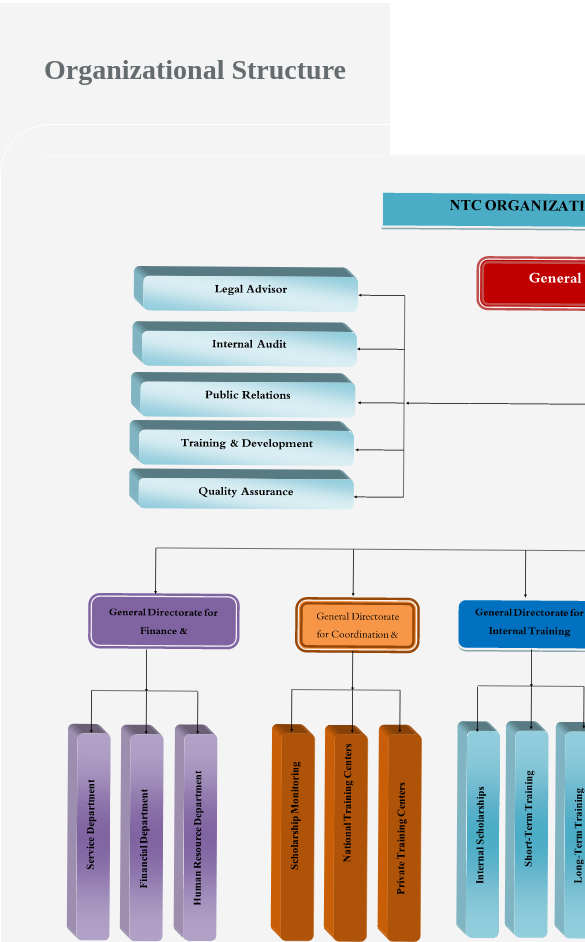
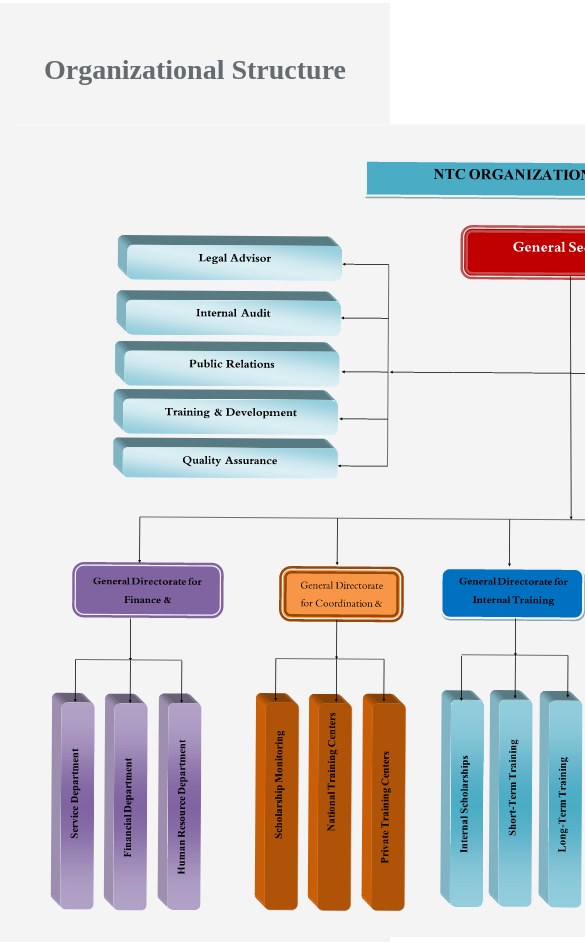
Before and after one commit to moh638/10-maj-2, a plain HTML site: page index.html in a window 390 px wide. Shown: the part 9797-10739 px from the top of the page, 585 px wide, since content can reach past the window. Drawn offline with nearby package versions, Linux system fonts and the light colour scheme; a web font is replaced by a local one.

Commit message:
update brand

```diff
--- a/index.html
+++ b/index.html
@@ -60,7 +60,7 @@
     <div class="container ">
       <div class="row">
         <div class="col-sm-12">
-          <img class="img-fluid  " src="../images/Header-Logo-Final-01.svg">
+          <img class="img-fluid  " src="../images/252.jpeg">
         </div>
 
       </div>
@@ -607,12 +607,10 @@ Vision - Mission - Values
 
   <!-- start row -->
   <div class="row pb-5">
-<img src="../images/Structure.png" class=" mx-auto d-block" alt="..." style="border:1px solid #fff;
-  border-radius: 50px;
-  padding: 30px;
-  margin-bottom: 20px;
-">
+  <div class="col-md-6 col-sm-12">
+<img src="../images/Structure.png" class=" mx-auto d-block" alt="..." >
 
+ </div>
  </div>
   <!-- end row -->
 </div>
```
Also changed, not shown: images/252.jpeg (added), images/WhatsApp Image 2021-01-11 at 9.45.54 PM(1).jpeg (added), images/WhatsApp Image 2021-01-11 at 9.45.54 PM.jpeg (added), images/WhatsApp Image 2021-01-11 at 9.45.56 PM.jpeg (added).
